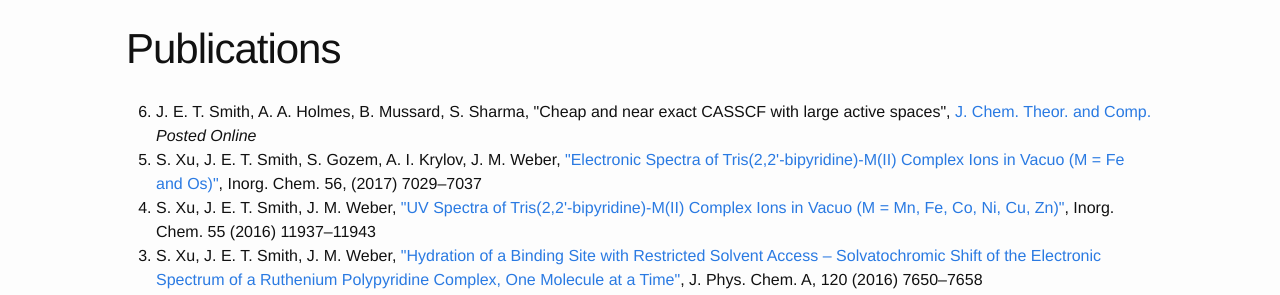
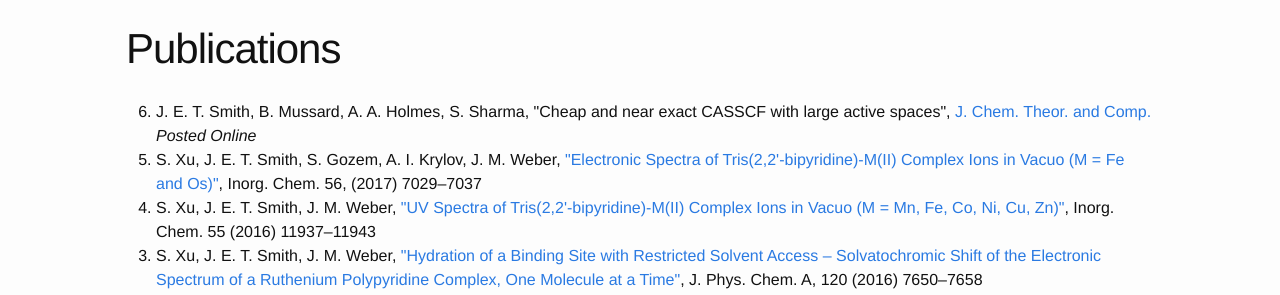
Before and after one commit to jasm32851/jasm32851.github.io, a Jekyll site: the page built from _pages/01_publications.html, in a window 1280 px wide and 1173 px high. Shown: the part 502-797 px from the top of the window. Built offline with Jekyll 4.4.1, drawn with Linux system fonts in a browser that asks for light colours.

```diff
--- a/_pages/01_publications.html
+++ b/_pages/01_publications.html
@@ -5,7 +5,7 @@ permalink: /Publications/
 ---
 
 <ol reversed>
-    <li> J. E. T. Smith, A. A. Holmes, B. Mussard, S. Sharma, "Cheap and near exact CASSCF with large active spaces", <a href ="http://pubs.acs.org/doi/abs/10.1021/acs.jctc.7b00900?mi=497hqq0&af=R&AllField=mcscf+casscf&target=default&targetTab=std">J. Chem. Theor. and Comp. </a><i>Posted Online</i>
+    <li> J. E. T. Smith,  B. Mussard, A. A. Holmes, S. Sharma, "Cheap and near exact CASSCF with large active spaces", <a href ="http://pubs.acs.org/doi/abs/10.1021/acs.jctc.7b00900?mi=497hqq0&af=R&AllField=mcscf+casscf&target=default&targetTab=std">J. Chem. Theor. and Comp. </a><i>Posted Online</i>
     <li> S. Xu, J. E. T. Smith, S. Gozem, A. I. Krylov, J. M. Weber, <a href ="http://pubs.acs.org/doi/abs/10.1021/acs.inorgchem.7b00620"> "Electronic Spectra of Tris(2,2'-bipyridine)-M(II) Complex Ions in Vacuo (M = Fe and Os)"</a>, Inorg. Chem. 56, (2017) 7029–7037
     </li>
     <li>S. Xu, J. E. T. Smith, J. M. Weber, <a href="http://pubs.acs.org/doi/abs/10.1021/acs.inorgchem.6b02054?journalCode=inocaj">"UV Spectra of Tris(2,2'-bipyridine)-M(II) Complex Ions in Vacuo (M = Mn, Fe, Co, Ni, Cu, Zn)"</a>, Inorg. Chem. 55 (2016) 11937–11943</li>
```
